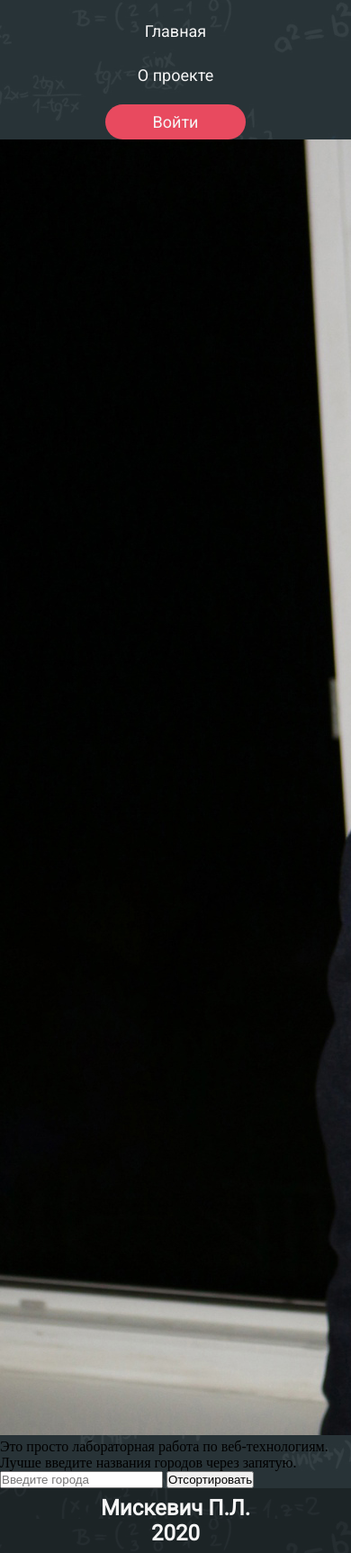
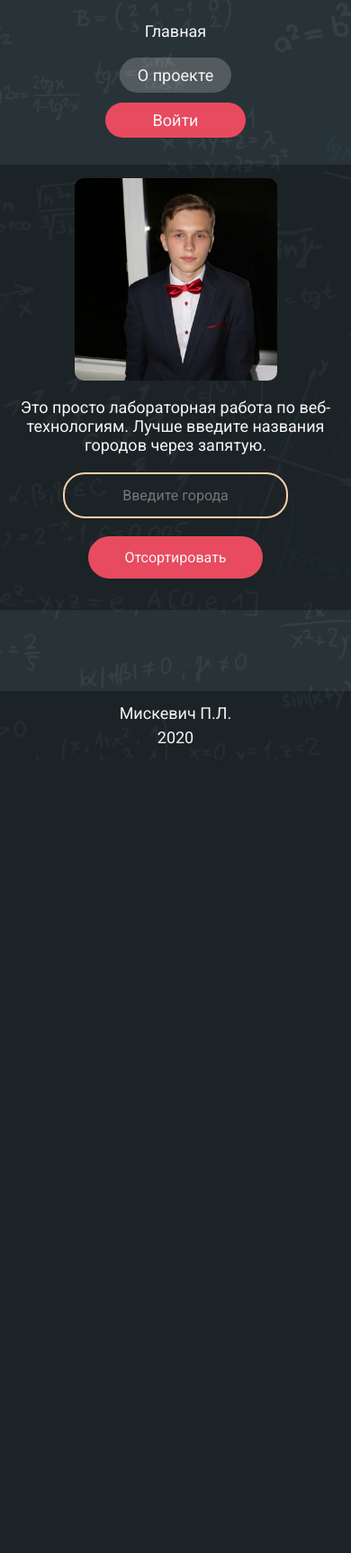
Before and after one commit to chiki-takipavel/WT, a PHP site: page /about.php?url=about.php in a window 390 px wide; the page is wider, and only the part inside the window is pictured. Shown: that part at 90% size. After the commit the page ends 827 px from the top of that part, so only its background shows below. Run offline with PHP 8.4, Linux system fonts and the light colour scheme.

Commit message:
Несколько исправлений

```diff
--- a/style.css
+++ b/style.css
@@ -2,25 +2,25 @@
 GOOGLE FONT
 ============================================================ */
 
-@import url('https://fonts.googleapis.com/css?family=Roboto');
-@import url('https://fonts.googleapis.com/css?family=Overpass');
+@import url("https://fonts.googleapis.com/css?family=Roboto");
+@import url("https://fonts.googleapis.com/css?family=Overpass");
 
 * {
     box-sizing: border-box;
-    margin: 0;
-    padding: 0;
+    margin: 0px;
+    padding: 0px;
 }
 
 html {
-    margin: 0;
-    padding: 0;
+    margin: 0px;
+    padding: 0px;
     height: 100%;
     width: 100%;
 }
 
 body {
-    margin: 0;
-    padding: 0;
+    margin: 0px;
+    padding: 0px;
     height: 100%;
     width: 100%;
     background-image: url(assets/img/Background.jpg);
@@ -41,12 +41,58 @@ body {
     flex: 1 0 auto;
 }
 
-li, a, button, .footer {
-    font-family: 'Roboto';
+li,
+a,
+button,
+.footer {
+    font-family: "Roboto";
     font-weight: 400;
     font-size: 16px;
     color: whitesmoke;
     text-decoration: none;
+}
+
+input[type="text"] {
+    border: 0px;
+    background: none;
+    display: block;
+    margin: 20px auto;
+    text-align: center;
+    font-family: "Roboto";
+    font-size: 16px;
+    border: 2px solid rgba(254, 206, 168, 1);
+    padding: 14px 10px;
+    width: 250px;
+    outline: none;
+    color: whitesmoke;
+    border-radius: 24px;
+    transition: 0.25s;
+}
+
+input[type="text"]:focus {
+    width: 280px;
+    border-color: #ff847c;
+}
+
+input[type="submit"] {
+    border: 0px;
+    background: rgba(232, 74, 95, 1);
+    display: block;
+    margin: 20px auto;
+    text-align: center;
+    font-family: "Roboto";
+    font-size: 16px;
+    border: none;
+    padding: 14px 40px;
+    outline: none;
+    color: whitesmoke;
+    border-radius: 24px;
+    transition: all 0.3s ease 0s;
+    cursor: pointer;
+}
+
+input[type="submit"]:hover {
+    background: rgba(232, 74, 95, 0.75);
 }
 
 /* MENU START */
@@ -59,12 +105,12 @@ header {
 }
 
 .button-signin {
-    margin-left: 20px;
+    margin-left: 15px;
 }
 
 .button-signin button {
     background-color: rgba(232, 74, 95, 1);
-    padding: 9px 25px;
+    padding: 9px 20px;
     border: none;
     outline: none;
     border-radius: 50px;
@@ -82,11 +128,20 @@ header {
 
 .nav-links li {
     display: inline-block;
-    padding: 0px 20px;
+    padding: 0px 15px;
 }
 
 .nav-links li a {
+    padding: 0px 10px;
     transition: all 0.3s ease 0s;
+}
+
+.nav-links li .active {
+    padding: 9px 20px;
+    border: none;
+    outline: none;
+    border-radius: 50px;
+    background-color: rgba(255, 255, 255, 0.2);
 }
 
 .nav-links li a:hover {
@@ -106,7 +161,7 @@ header {
 .home-title {
     display: inline;
     vertical-align: middle;
-    font-family: 'Overpass';
+    font-family: "Overpass";
     font-weight: bold;
     font-size: 80px;
     color: whitesmoke;
@@ -122,7 +177,7 @@ header {
 .training-title {
     display: inline;
     vertical-align: middle;
-    font-family: 'Roboto';
+    font-family: "Roboto";
     text-transform: uppercase;
     font-weight: bold;
     font-size: 50px;
@@ -157,7 +212,7 @@ header {
     height: 255px;
 }
 
-.choose-training button h3 {
+.choose-training button h2 {
     font-size: inherit;
 }
 
@@ -201,7 +256,7 @@ header {
     height: 100px;
 }
 
-.choose-topic button h3 {
+.choose-topic button h2 {
     font-size: inherit;
 }
 
@@ -219,70 +274,60 @@ header {
 /* SIGN IN START */
 
 .signin {
-    margin-top: 60px;
-    margin-bottom: 60px;
+    width: 350px;
+    padding: 15px;
+    margin: 60px auto;
+    background-color: rgba(0, 0, 0, 0.3);
 }
 
-.signin-box {
-    width: 350px;
-    padding: 15px;
-    margin: 0px auto;
-    background-color: rgba(0, 0, 0, 0.3);
+.signin-content h1 {
+    color: whitesmoke;
+    text-transform: uppercase;
+    font-family: "Roboto";
+    font-weight: 400;
+    margin: 20px auto;
     text-align: center;
 }
 
-.signin-box h1 {
-    color: whitesmoke;
-    text-transform: uppercase;
-    font-family: 'Roboto';
-    font-weight: 400;
-    margin: 20px auto;
+/* SIGN IN END */
+
+/* ABOUT START */
+
+.about-wrapper {
+    width: 70%;
+    margin: 60px auto;
+    background-color: rgba(0, 0, 0, 0.3);
 }
 
-.signin-box input[type = "text"], .signin-box input[type = "password"] {
-    border: 0;
-    background: none;
-    display: block;
-    margin: 20px auto;
-    text-align: center;
-    font-family: 'Roboto';
-    font-size: 16px;
-    border: 2px solid rgba(254, 206, 168, 1);
-    padding: 14px 10px;
-    width: 250px;
-    outline: none;
-    color: whitesmoke;
-    border-radius: 24px;
-    transition: 0.25s;
+.about-content {
+    display: grid;
+    grid-template-columns: 255px 1fr;
 }
 
-.signin-box input[type = "text"]:focus, .signin-box input[type = "password"]:focus {
-    width: 280px;
-    border-color: #ff847c;
+.about-content .photo-side,
+.about-content .info-side {
+    padding: 15px;
+    margin: 0px auto;
 }
 
-.signin-box input[type = "submit"] {
-    border: 0;
-    background: rgba(232, 74, 95, 1);
-    display: block;
-    margin: 20px auto;
-    text-align: center;
-    font-family: 'Roboto';
-    font-size: 16px;
-    border: none;
-    padding: 14px 40px;
-    outline: none;
-    color: whitesmoke;
-    border-radius: 24px;
-    transition: all 0.3s ease 0s;
-    cursor: pointer;
+.about-content .photo-side img {
+    width: 225px;
+    height: 225px;
+    border-radius: 10px;
 }
 
-.signin-box input[type = "submit"]:hover {
-    background: rgba(232, 74, 95, 0.75);
+.about-content .info-side p {
+    color: whitesmoke;
+    font-family: "Roboto";
+    font-weight: 400;
+    text-align: justify;
 }
 
-/* SIGN IN END */
+.about-content .info-side input {
+    margin: 20px 0px;
+}
+
+/* ABOUT END */
 
 /* FOOTER START */
 
@@ -290,11 +335,11 @@ header {
     flex: 0 0 auto;
     background-color: rgba(0, 0, 0, 0.3);
     text-align: center;
-    padding: 8px 0;
+    padding: 8px 0px;
 }
 
-.footer h3 {
-    margin: 6px 0;
+.footer h2 {
+    margin: 6px 0px;
     font-weight: normal;
     font-size: 16px;
 }
@@ -305,10 +350,12 @@ header {
     header {
         display: block;
         padding-top: 10px;
-        padding-bottom: 0;
+        padding-bottom: 0px;
     }
 
-    button, li, a {
+    button,
+    li,
+    a {
         font-size: 18px;
         text-align: center;
     }
@@ -325,7 +372,7 @@ header {
     .button-signin button {
         display: block;
         width: 50%;
-        margin: 8px auto 0px;
+        margin: 6px auto 0px;
     }
 
     .home {
@@ -378,21 +425,32 @@ header {
     .signin {
         margin-top: 30px;
         margin-bottom: 30px;
+        width: 100%;
     }
 
-    .signin-box {
-        width: 320px;
+    .about-wrapper {
+        margin: 30px auto;
+        width: 100%;
     }
 
-    .signin-box input[type = "text"], .signin-box input[type = "password"] {
-        width: 220px;
+    .about-content {
+        grid-template-columns: 1fr;
     }
 
-    .signin-box input[type = "text"]:focus, .signin-box input[type = "password"]:focus {
-        width: 250px;
+    .about-content .photo-side {
+        padding-bottom: 0px;
     }
 
-    .footer h3 {
+    .about-content .info-side p {
+        font-size: 18px;
+        text-align: center;
+    }
+
+    .about-content .info-side input {
+        margin: 20px auto;
+    }
+
+    .footer h2 {
         font-size: 18px;
     }
 }
```
Also changed, not shown: signin.php (+9 -7 lines).
